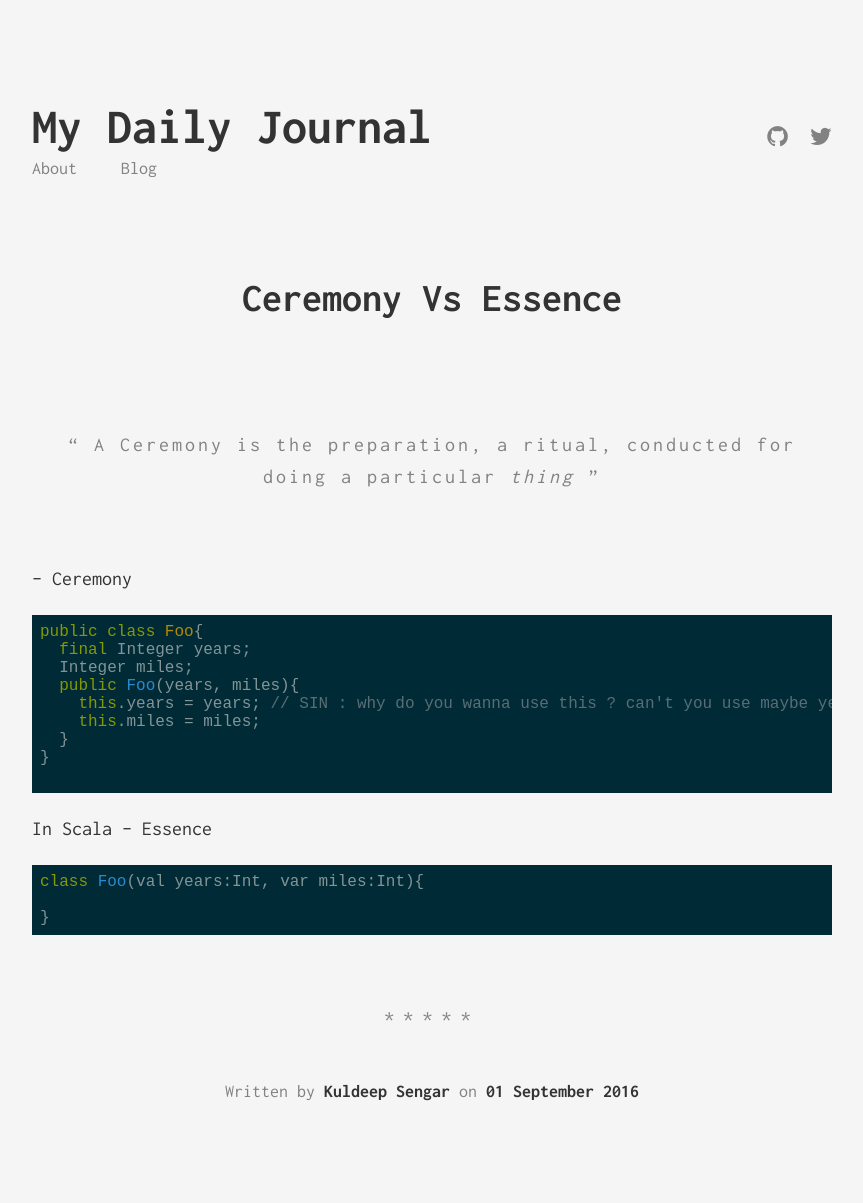
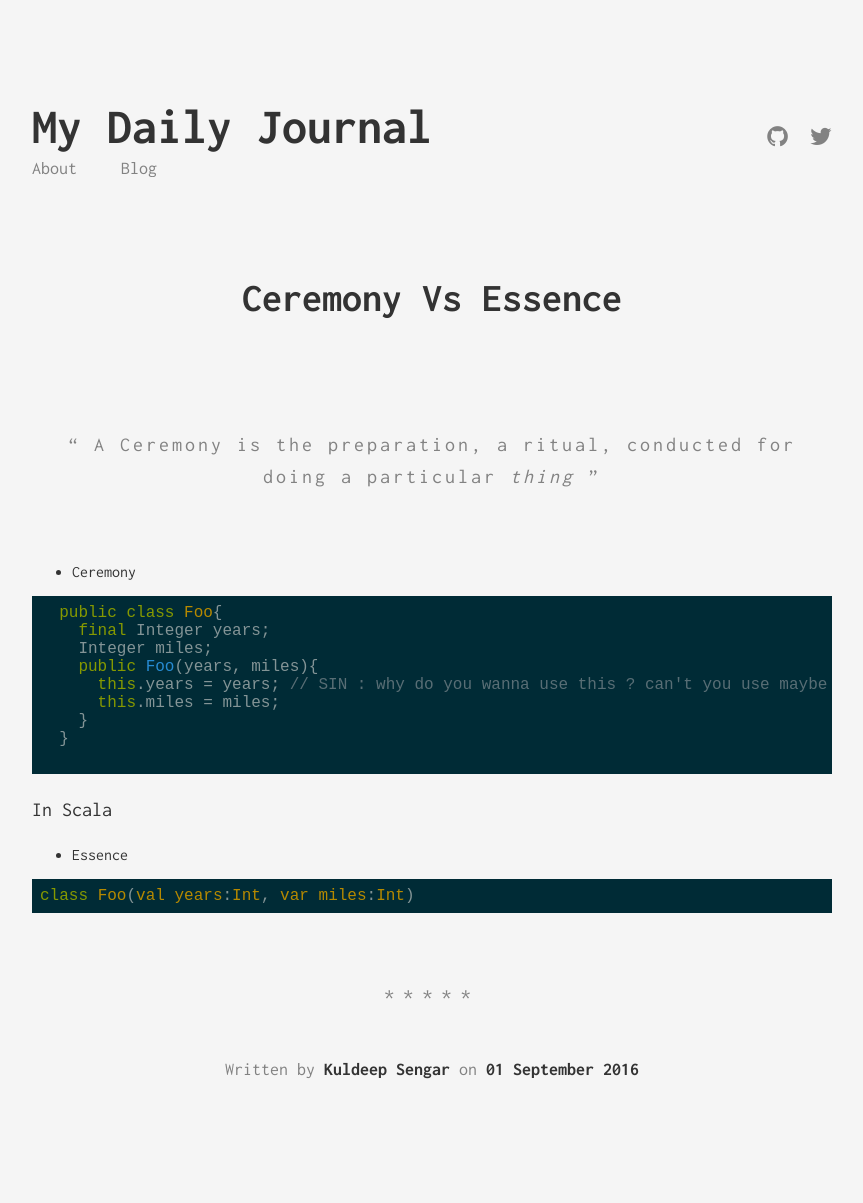
Before and after one commit to kuldeepsengar/programming, a Jekyll site: the page built from _posts/2016-09-10-ceremony-vs-essence.markdown, in a window 1280 px wide. Shown: the whole page, without its empty margins (208-1071 px from the left). Built offline with Jekyll 4.4.1, drawn with Linux system fonts in a browser that asks for light colours; Markdown is read by kramdown in place of the engine named in the settings; after the commit the page ends 1181 px from its top, so only the background shows below that.

````diff
--- a/_config.yml
+++ b/_config.yml
@@ -25,4 +25,4 @@ exclude: ["README.md", "README.html"]
 
 # Build settings
 highlighter: rouge
-markdown: kramdown
+markdown: redcarpet
--- a/_posts/2016-09-10-ceremony-vs-essence.markdown
+++ b/_posts/2016-09-10-ceremony-vs-essence.markdown
@@ -7,23 +7,24 @@ categories : [tool]
 ---
 > A Ceremony is the preparation, a ritual, conducted for doing a particular *thing*
 
+- Ceremony
 
--- Ceremony
-```java
-public class Foo{
-  final Integer years;
-  Integer miles;
-  public Foo(years, miles){
-    this.years = years; // SIN : why do you wanna use this ? can't you use maybe year1 or inputYear ???
-    this.miles = miles;
+
+```
+  public class Foo{
+    final Integer years;
+    Integer miles;
+    public Foo(years, miles){
+      this.years = years; // SIN : why do you wanna use this ? can't you use maybe year1 or inputYear ???
+      this.miles = miles;
+    }
   }
-}
 
 ```
 In Scala
--- Essence
-```scala
-class Foo(val years:Int, var miles:Int){
+- Essence
 
-}
+
 ```
+class Foo(val years:Int, var miles:Int)
+```
````
